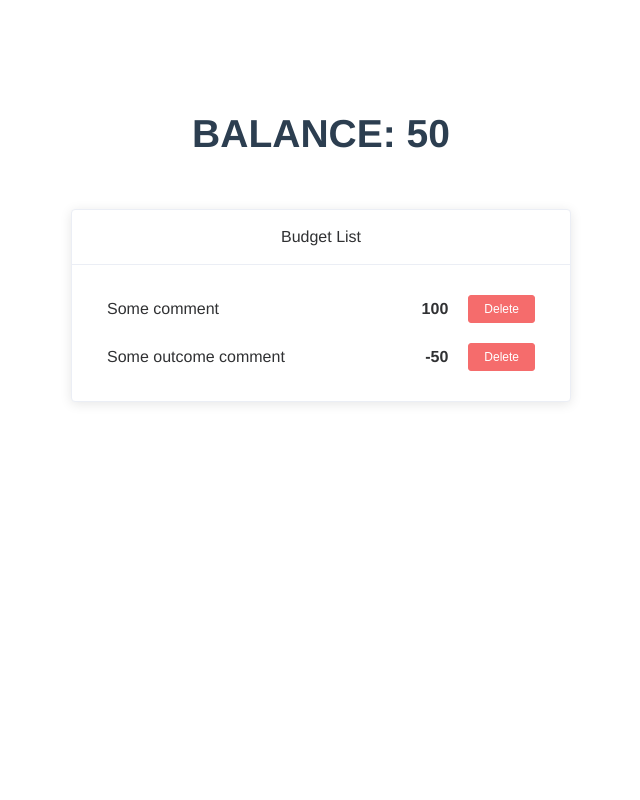
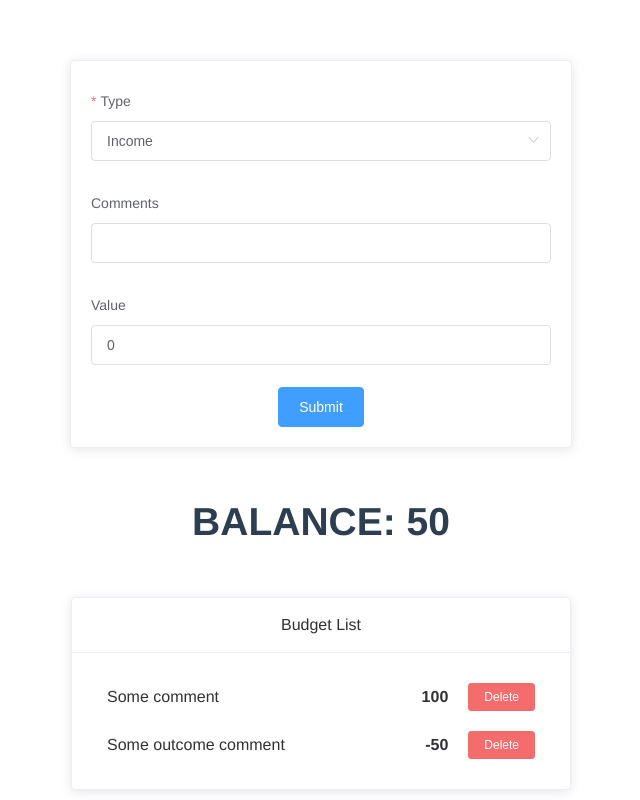
Before and after one commit to Createawish/Budget-App-Vue, a Vue app: page / in a window 1280 px wide. Shown: the whole page, without its empty margins (319-959 px from the left). Built offline with nearby package versions, Linux system fonts and the light colour scheme.

Commit message:
Fix: add other elements in FormInput, write rules

```diff
--- a/src/App.vue
+++ b/src/App.vue
@@ -1,5 +1,6 @@
 <template>
     <div id="app">
+        <FormInput/>
         <TotalBalance :total="totalBalance"/>
         <BudgetList :list="list" @deleteItem="onDeleteItem"/>
     </div>
@@ -8,12 +9,14 @@
 <script>
 import BudgetList from "@/components/BudgetList";
 import TotalBalance from "@/components/TotalBalans";
+import FormInput from "@/components/FormInput";
 
 export default {
   name: 'App',
   components: {
       TotalBalance,
       BudgetList,
+      FormInput,
   },
   data: () => ({
           list: {
--- /dev/null
+++ b/src/components/FormInput.vue
@@ -0,0 +1,55 @@
+
+<template>
+<ElCard class="form-data">
+    <ElForm :model="formData" :rules="rules">
+        <ElFormItem label="Type" prop="type">
+            <ElSelect class="type-select" v-model="formData.type" placeholder="Choose type...">
+                <ElOption label="Income" value="income"/>
+                <ElOption label="Outcome" value="outcome"/>
+            </ElSelect>
+        </ElFormItem>
+        <ElFormItem label="Comments" prop="comments">
+            <ElInput v-model="formData.comments"/>
+        </ElFormItem>
+        <ElFormItem label="Value" prop="value">
+            <ElInput v-model.number="formData.value"/>
+        </ElFormItem>
+        <ElButton @click="onSubmit" type="primary">Submit</ElButton>
+    </ElForm>
+</ElCard>
+</template>
+
+
+<script>
+
+export default {
+    name: 'FormInput',
+    data: () => ({
+        formData: {
+            type: 'income',
+            comments: '',
+            value: 0
+        },
+        rules: {
+            type:[
+                {required: true, message: 'Please select type', trigger: 'change'}
+            ]
+        }
+    }),
+    methods:{
+        onSubmit(){
+
+        }
+    }
+}
+
+</script>
+<style scoped>
+.form-data {
+    max-width: 500px;
+    margin: auto;
+}
+    .type-select{
+        width: 100%;
+    }
+</style>
--- a/src/plagins/elements/index.js
+++ b/src/plagins/elements/index.js
@@ -4,10 +4,10 @@ import locale from 'element-ui/lib/locale';
 import 'element-ui/packages/theme-chalk/lib/index.css';
 import {
     Alert,
-    Button, Card, Form
+    Button, Card, Form, Select, Input, FormItem, Option
 } from 'element-ui';
   const elements = [
-      Button, Card, Form, Alert
+      Button, Card, Form, Alert, Select, Input, FormItem, Option
   ];
 
   locale.use(lang);
```
Also changed, not shown: src/components/Form.vue (deleted, +0 -23 lines).
